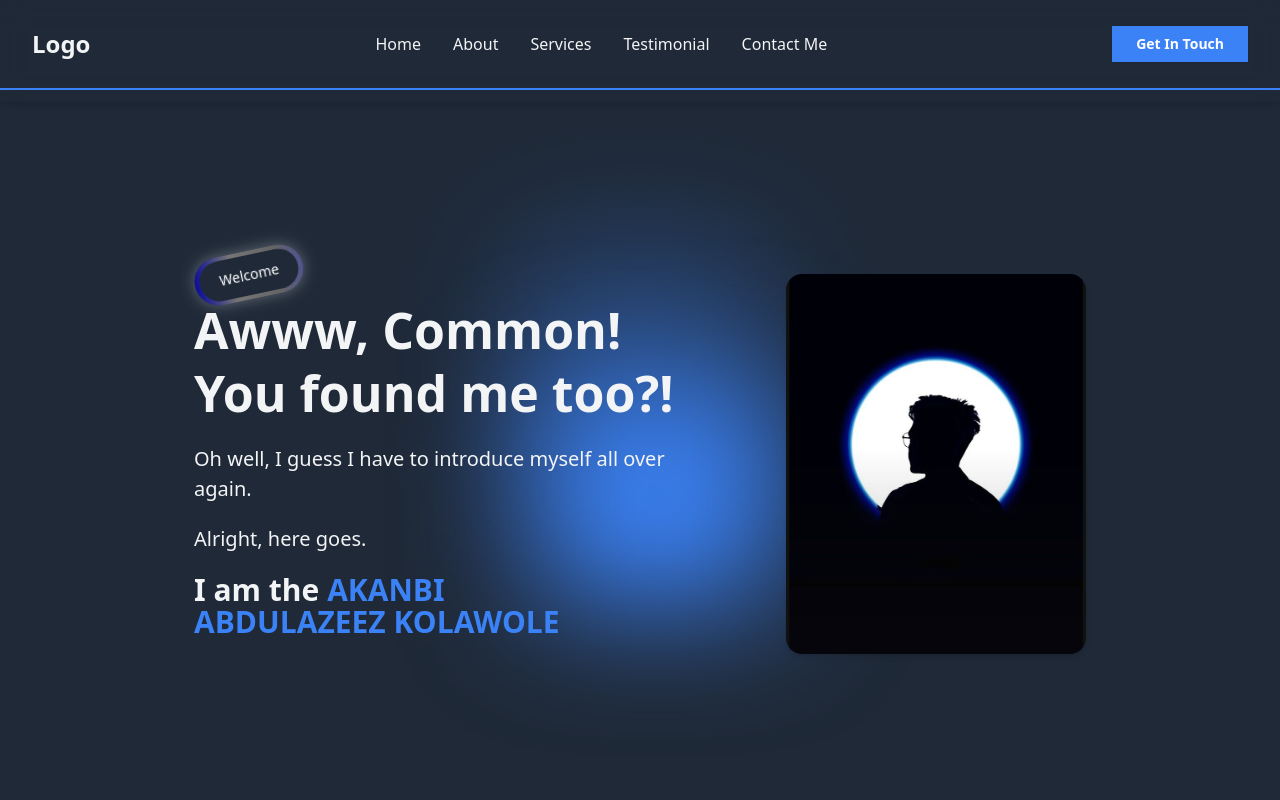
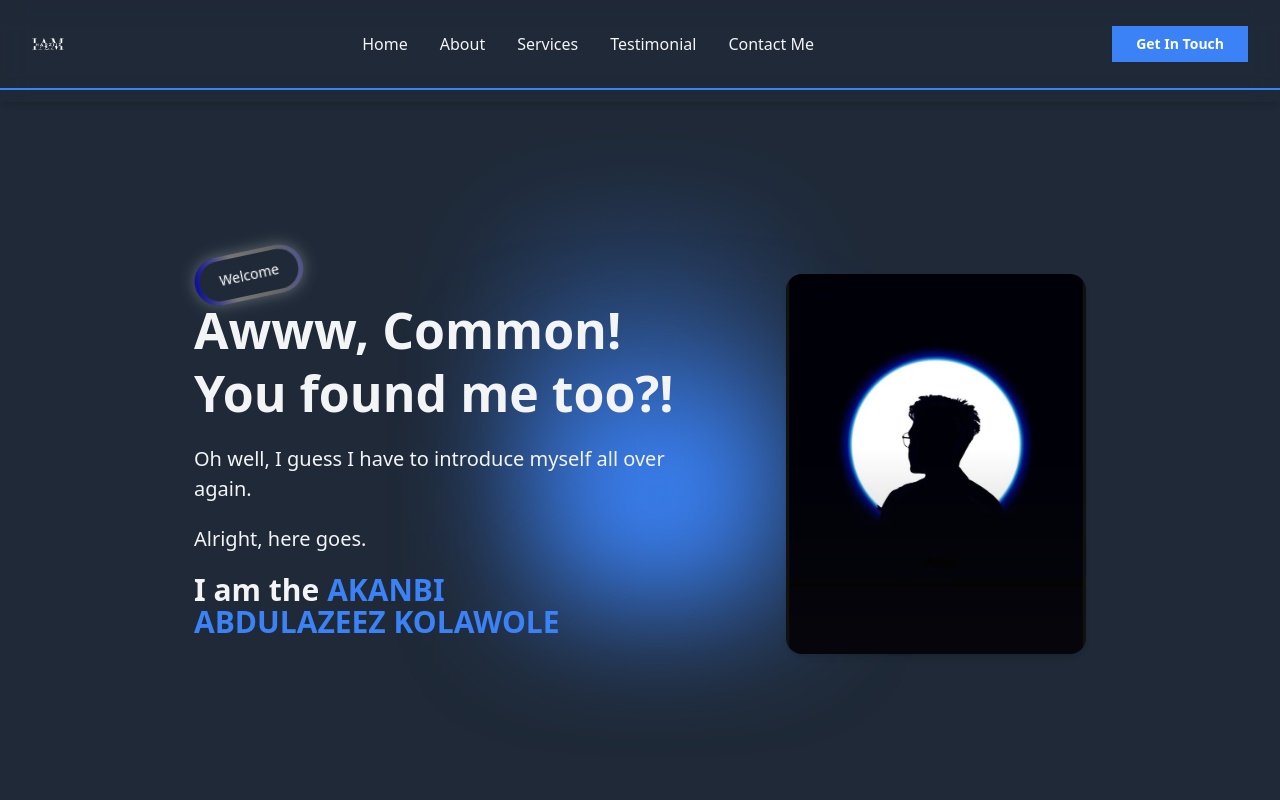
Before and after one commit to Harziz712/my-portfolio, a Next.js app: page / in a window 1280 px wide. Shown: the top 800 px of the page. Built offline with nearby package versions, Linux system fonts and the light colour scheme.

Commit message:
added logo

```diff
--- a/app/assets/images.tsx
+++ b/app/assets/images.tsx
@@ -9,8 +9,9 @@ import webdes from "./webdes.jpg"
 import graphi from "./graph.jpg"
 import ghostwri from "./ghostwr.jpg"
 import seores from "./seores.jpg"
+import logo from "./IAMHarziiz-white.png"
 
 
 export const Images  = {
-    milkyway, profileImag ,marketing, userimg, cute, softeng, webdev, webdes, graphi, ghostwri, seores
+    milkyway, profileImag ,marketing, userimg, cute, softeng, webdev, webdes, graphi, ghostwri, seores, logo
 }
--- a/app/components/navbar.tsx
+++ b/app/components/navbar.tsx
@@ -4,12 +4,15 @@ import NavLinks from './ui/nav-links'
 import { Button } from './ui/button'
 import { Menu, X } from 'lucide-react'
 import { Sheet, SheetContent, SheetTrigger } from './ui/sheet'
+import Image from 'next/image'
+import { Images } from '../assets/images'
+
 
 const Navbar = () => {
   return (
     <Glassmorphism className="w-full fixed  top-0 left-0 z-50">
       <div className="flex justify-between items-center py-4 px-8">
-        <h1 className="text-2xl font-semibold">Logo</h1>
+<Image className="object-contain h-6 w-8" src={Images.logo} alt={''} />
 {/* Desktop */}
         <div className="hidden md:flex justify-between items-center gap-6">
           <NavLinks />
```
Also changed, not shown: app/assets/IAMHarziiz-white.png (added).
